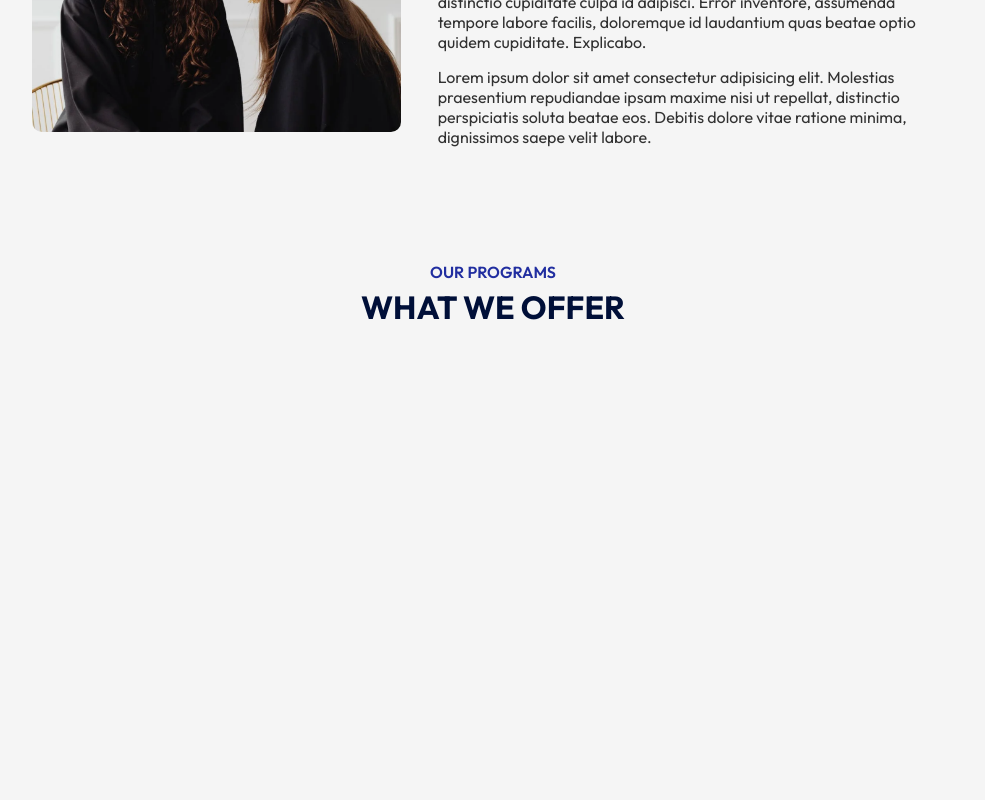
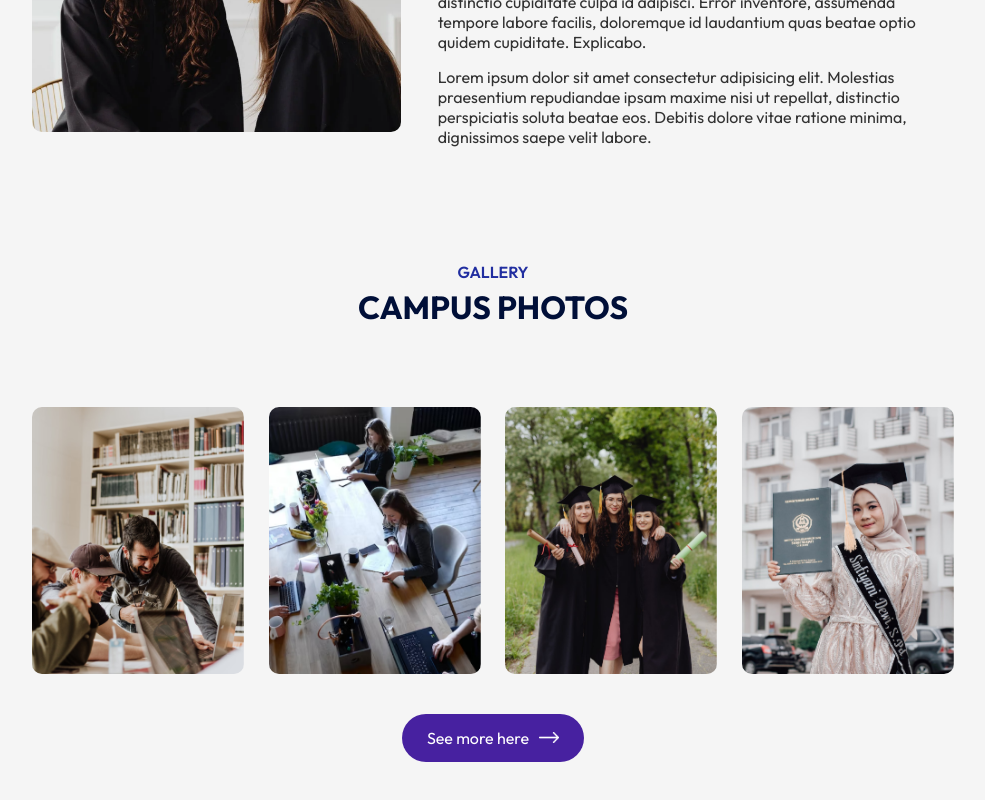
Before and after one commit to SSworup77/Edusity, a React (Vite) app: page / in a window 1280 px wide. Shown: the part 1649-2449 px from the top of the page, without its empty margins (147-1132 px from the left). Before the commit the page ends 2006 px from the top, so only its background shows below. Built offline with nearby package versions, Linux system fonts and the light colour scheme.

Commit message:
Added gallery section

```diff
--- a/src/App.jsx
+++ b/src/App.jsx
@@ -4,6 +4,7 @@ import Hero from './components/Hero/Hero'
 import Programs from './components/Programs/Programs'
 import Title from './components/Title/Title'
 import About from './components/About/About'
+import Campus from './components/Campus/Campus'
 
 const App = () => {
   return (
@@ -14,7 +15,8 @@ const App = () => {
         <Title subTitle='Our Programs' title='What We Offer'/>
         <Programs/>
         <About/>
-        <Title subTitle='Our Programs' title='What We Offer'/>
+        <Title subTitle='GALLERY' title='Campus Photos'/>
+        <Campus/>
       </div>
     </div>
   )
--- /dev/null
+++ b/src/components/Campus/Campus.css
@@ -0,0 +1,16 @@
+.campus{
+    margin: 80px auto;
+    width: 90%;
+    text-align: center;
+}
+.gallery{
+    display: flex;
+    align-items: center;
+    justify-content: space-between;
+    margin-bottom: 40px;
+}
+.gallery img{
+    width: 23%;
+    border-radius: 10px;
+
+}
--- /dev/null
+++ b/src/components/Campus/Campus.jsx
@@ -0,0 +1,23 @@
+import React from 'react'
+import './Campus.css'
+import gallery_1 from '../../assets/gallery-1.png'
+import gallery_2 from '../../assets/gallery-2.png'
+import gallery_3 from '../../assets/gallery-3.png'
+import gallery_4 from '../../assets/gallery-4.png'
+import white_arrow from '../../assets/white-arrow.png'
+
+const Campus = () => {
+  return (
+    <div className='campus'>
+        <div className="gallery">
+            <img src={gallery_1} alt="" />
+            <img src={gallery_2} alt="" />
+            <img src={gallery_3} alt="" />
+            <img src={gallery_4} alt="" />
+        </div>
+        <button className='btn dark-btn'>See more here <img src={white_arrow} alt="" /></button>
+    </div>
+  )
+}
+
+export default Campus
--- a/src/index.css
+++ b/src/index.css
@@ -36,3 +36,8 @@ a{
     width: 20px;
     margin-left: 10px;
 }
+.btn.dark-btn{
+    background: #4721a0;
+    color: white;
+
+}
```
